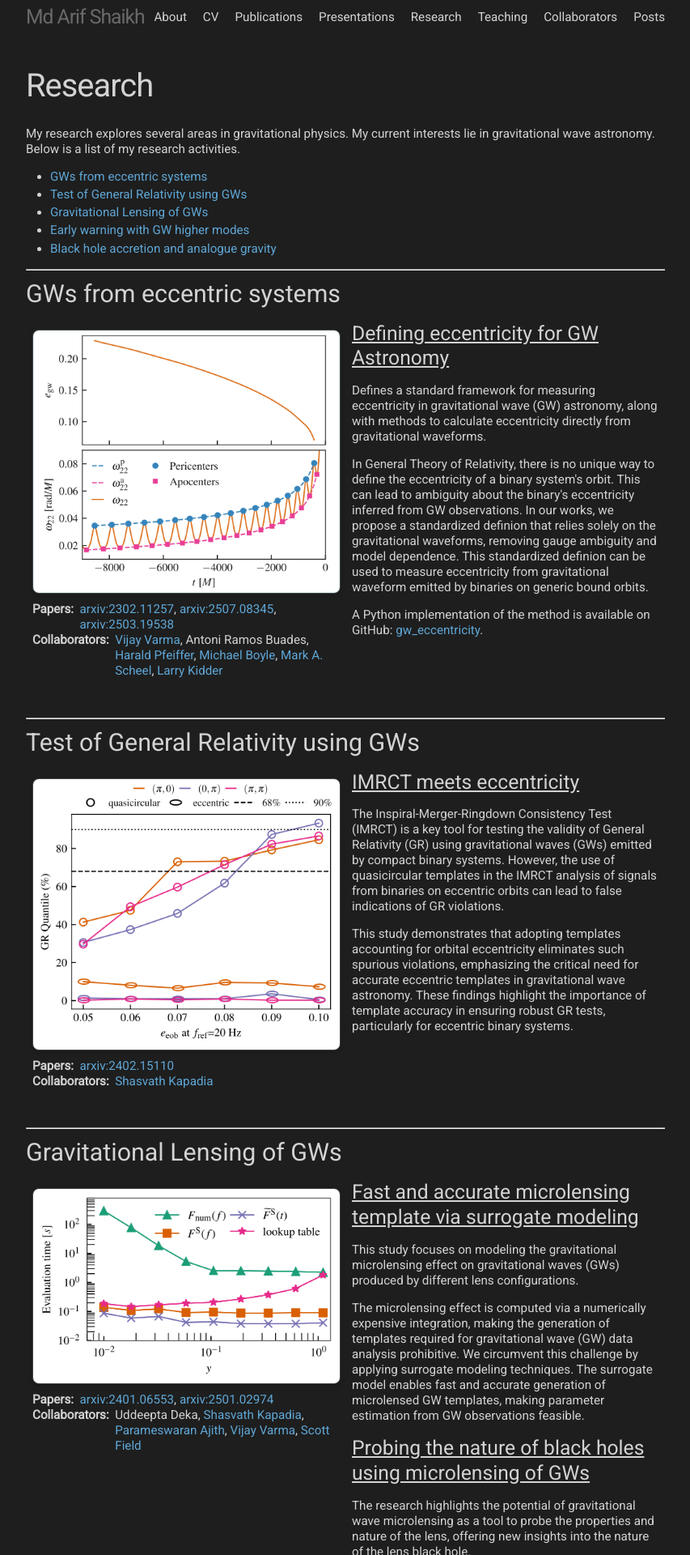
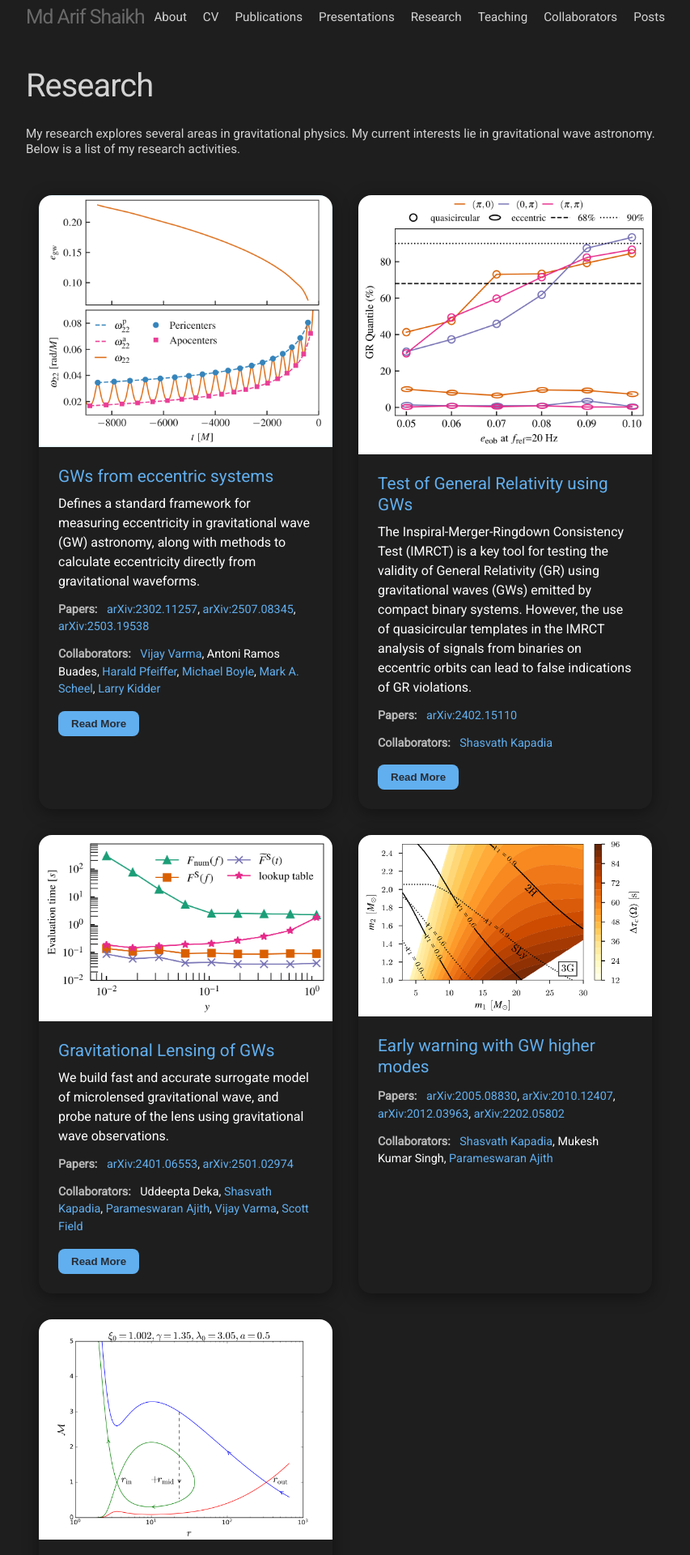
Before and after one commit to md-arif-shaikh/md-arif-shaikh.github.io, a Jekyll site: the page built from 05_research.html, in a window 1280 px wide. Shown: the top 1920 px of the page at 81% size, without its empty margins (213-1066 px from the left). Built offline with Jekyll 4.4.1, drawn with Linux system fonts in a browser that asks for light colours; a style sheet for code colours, icons or effects is not loaded; some of the changed text lies outside the part shown.

Commit message:
add grid layout for research

```diff
--- a/_data/research.yaml
+++ b/_data/research.yaml
@@ -13,13 +13,13 @@ defining-eccentricity:
     1: "2302.11257"
     2: "2507.08345"
     3: "2503.19538"
-  description: |
-    <h3> <u>Defining eccentricity for GW Astronomy</u> </h3>
+  summary: |
     <p> Defines a standard framework for measuring eccentricity in
     gravitational wave (GW) astronomy, along with methods to calculate
     eccentricity directly from gravitational waveforms.
     </p>
 
+  full-text: |
     <p> In General Theory of Relativity, there is no unique way to
     define the eccentricity of a binary system's orbit. This can lead
     to ambiguity about the binary's eccentricity inferred from GW
@@ -42,15 +42,15 @@ test-of-gr:
     - Shasvath-Kapadia
   papers:
     1: "2402.15110"
-  description: |
-    <h3> <u>IMRCT meets eccentricity</u> </h3>
+  summary: |
     <p>The Inspiral-Merger-Ringdown Consistency Test (IMRCT) is a key
     tool for testing the validity of General Relativity (GR) using
     gravitational waves (GWs) emitted by compact binary
     systems. However, the use of quasicircular templates in the IMRCT
     analysis of signals from binaries on eccentric orbits can lead to
     false indications of GR violations.</p>
-
+  full-text: |
+    <h3> <u>IMRCT meets eccentricity</u> </h3>
     <p>This study demonstrates that adopting templates accounting for
     orbital eccentricity eliminates such spurious violations,
     emphasizing the critical need for accurate eccentric templates in
@@ -71,13 +71,16 @@ gw-lensing:
   papers:
     1: "2401.06553"
     2: "2501.02974"
-  description: |
+  summary: |
+    We build fast and accurate surrogate model of microlensed
+    gravitational wave, and probe nature of the lens using
+    gravitational wave observations.
+  full-text: |
     <h3> <u>Fast and accurate microlensing template via surrogate
     modeling</u></h3>
     <p>This study focuses on modeling the gravitational microlensing
     effect on gravitational waves (GWs) produced by different lens
     configurations.</p>
-
     <p>The microlensing effect is computed via a numerically expensive
     integration, making the generation of templates required for
     gravitational wave (GW) data analysis prohibitive. We circumvent
--- a/_includes/research.html
+++ b/_includes/research.html
@@ -1,3 +1,4 @@
+<!--
 <ul>
   {% for research in site.data.research %}
     {% assign res = research[1] %}
@@ -5,51 +6,65 @@
     <li><a href="#{{ anchor }}">{{ res.title }}</a></li>
   {% endfor %}
 </ul>
+-->
 
-{% for research in site.data.research %}
+
+<div class="research-grid">
+  {% for research in site.data.research %}
   {% assign res = research[1] %}
-  {% assign anchor = res.title | downcase | replace: ' ', '-' | replace: '.', '' | replace: ':', '' | replace: ',', '' | replace: '(', '' | replace: ')', '' %}
+  <div class="research-card">
+    <img src="{{ res.header-image | relative_url }}" alt="Research image">
+    <div class="card-content">
+      <h2>{{ res.title }}</h2>
+      <p>{{ res.summary }}</p>
 
-  <hr class="research-top">
-  <h2 id="{{ anchor }}">{{ res.title }}</h2>
-
-  <div class="columns">
-    <div class="column-left-eq">
-      <a href="{{ res.header-pdf | relative_url }}" target="_blank">
-        <img src="{{ res.header-image | relative_url }}"
-             alt="Plot for {{ res.title }}"
-             style="max-width: 100%; height: auto; margin: 10px 0; border: 1px solid #444;">
-      </a>
-
+      <!-- 📄 Papers -->
+      {% if res.papers %}
       <div class="paper-container">
         <span class="paper-label"><b>Papers:</b></span>
         <span class="paper-list">
           {% for p in res.papers %}
             {% assign paper = p[1] %}
-            <a href="https://arxiv.org/abs/{{ paper }}">arxiv:{{ paper }}</a>{% if forloop.last == false -%},{% endif %}
+            <a href="https://arxiv.org/abs/{{ paper }}" target="_blank">arXiv:{{ paper }}</a>{% if forloop.last == false %}, {% endif %}
           {% endfor %}
         </span>
       </div>
+      {% endif %}
 
+      <!-- 👥 Collaborators -->
+      {% if res.collaborators %}
       <div class="collaborator-container">
         <span class="collaborator-label"><b>Collaborators:</b></span>
         <span class="collaborator-list">
           {% for c in res.collaborators %}
-            {% assign collaborator = site.data.collaborators[c] -%}
+            {% assign collaborator = site.data.collaborators[c] %}
             {% if collaborator.website %}
-              <a href="{{ collaborator.website }}" target="_blank">{{ collaborator.name }}</a>{% if forloop.last == false -%},{% endif %}
+              <a href="{{ collaborator.website }}" target="_blank">{{ collaborator.name }}</a>{% if forloop.last == false %}, {% endif %}
             {% else %}
-              {{ collaborator.name }}{% if forloop.last == false -%},{% endif %}
+              {{ collaborator.name }}{% if forloop.last == false %}, {% endif %}
             {% endif %}
           {% endfor %}
         </span>
       </div>
-    </div>
+      {% endif %}
 
-    <div class="column-right-eq">
-      {{ res.description }}
+      <!-- 🔽 Hidden full text -->
+      {% if res.full-text %}
+      <div class="full-text-box" style="display: none;">
+        <p>{{ res.full-text }}</p>
+      </div>
+      <button class="read-more-btn" onclick="toggleFullText(this)">Read More</button>
+      {% endif %}
     </div>
   </div>
+  {% endfor %}
+</div>
 
-  <div style="margin-bottom: 10px"></div>
-{% endfor %}
+<script>
+  function toggleFullText(button) {
+    const fullText = button.previousElementSibling;
+    const isVisible = fullText.style.display === "block";
+    fullText.style.display = isVisible ? "none" : "block";
+    button.textContent = isVisible ? "Read More" : "Read Less";
+  }
+</script>
--- a/_sass/minima/_layout.scss
+++ b/_sass/minima/_layout.scss
@@ -323,36 +323,6 @@ hr.research-bottom {
   color: $grey-color-dark;
 }
 
-.paper-container {
-  display: flex;
-  align-items: flex-start;
-}
-
-.paper-label {
-  margin-right: 0.5em;
-  white-space: nowrap;
-}
-
-.paper-list {
-  display: inline;
-}
-
-.collaborator-container {
-  display: flex;
-  align-items: flex-start;
-  margin-bottom: 1em; /* spacing between items, optional */
-}
-
-.collaborator-label {
-  margin-right: 0.5em;
-  white-space: nowrap;
-}
-
-.collaborator-list {
-  display: inline;
-  max-width: 100%;
-}
-
 .column-left-eq,
 .column-right-eq {
   flex: 1;
@@ -526,3 +496,103 @@ hr.research-bottom {
     align-items: left;
   }
 }
+
+/* ========== Grid Layout ========== */
+.research-grid {
+  display: grid;
+  grid-template-columns: repeat(auto-fit, minmax(320px, 1fr));
+  gap: 2rem;
+  padding: 2rem 1rem;
+}
+
+.research-card {
+  background-color: #1e1e1e;
+  color: #ffffff;
+  border-radius: 1rem;
+  overflow: hidden;
+  box-shadow: 0 4px 20px rgba(0, 0, 0, 0.4);
+  transition: transform 0.3s ease-in-out;
+}
+
+.research-card:hover {
+  transform: scale(1.02);
+}
+
+.research-card img {
+  width: 100%;
+  height: auto;
+  display: block;
+}
+
+.card-content {
+  padding: 1.5rem;
+}
+
+.card-content h2 {
+  font-size: 1.3rem;
+  color: #61AFEF;
+  margin-bottom: 0.5rem;
+}
+
+.card-content p {
+  font-size: 1rem;
+  line-height: 1.5;
+  margin: 0.5rem 0;
+}
+
+.full-text-box {
+  margin-top: 1rem;
+  font-size: 0.95rem;
+  line-height: 1.4;
+  color: #dddddd;
+}
+
+.read-more-btn {
+  display: inline-block;
+  margin-top: 1rem;
+  background-color: #61AFEF;
+  color: #282C34;
+  padding: 0.5rem 1rem;
+  border: none;
+  border-radius: 0.5rem;
+  font-weight: bold;
+  cursor: pointer;
+  transition: background-color 0.2s ease-in-out;
+}
+
+.read-more-btn:hover {
+  background-color: #4fa0db;
+}
+
+.read-more-link {
+  margin-left: 1rem;
+  font-size: 0.9rem;
+  color: #ffffff;
+  text-decoration: underline;
+}
+
+/* Paper and collaborator styles */
+.paper-container,
+.collaborator-container {
+  margin-top: 0.75rem;
+  font-size: 0.9rem;
+  line-height: 1.5;
+}
+
+.paper-label,
+.collaborator-label {
+  font-weight: bold;
+  color: #bbbbbb;
+  margin-right: 0.5rem;
+}
+
+.paper-list a,
+.collaborator-list a {
+  color: #61AFEF;
+  text-decoration: none;
+}
+
+.paper-list a:hover,
+.collaborator-list a:hover {
+  text-decoration: underline;
+}
```
